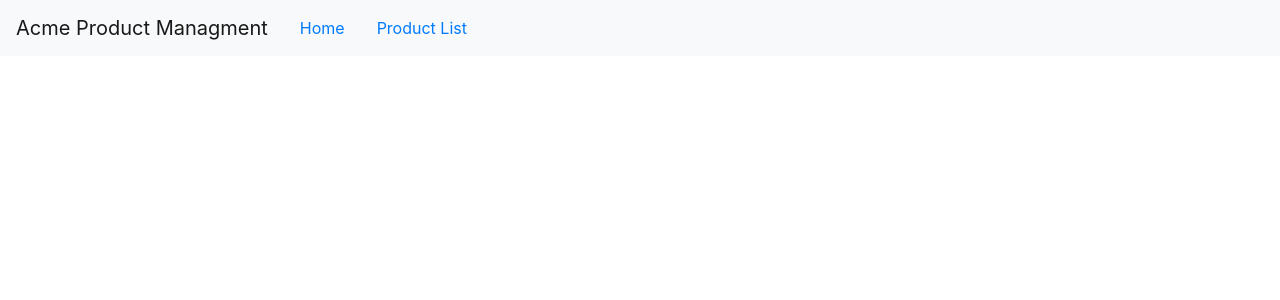
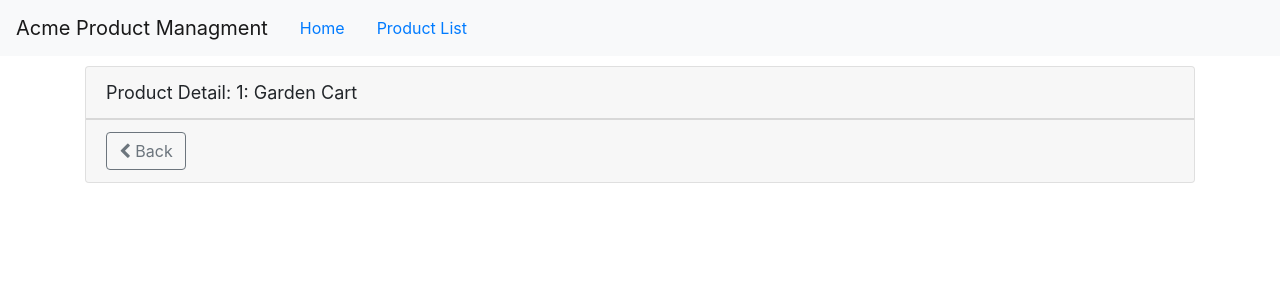
Before and after one commit to jasarsoft/angular-gs, an Angular app: page /products/1 in a window 1280 px wide. Shown: the top 300 px of the page. Built offline with nearby package versions, Linux system fonts and the light colour scheme.

Commit message:
activating a route with code

```diff
--- a/src/app/products/product-detail.component.html
+++ b/src/app/products/product-detail.component.html
@@ -2,4 +2,11 @@
     <div class="card-header">
         {{pageTitle + ': '+ product.productName}}
     </div>
+    <div class="card-footer">
+        <button class="btn btn-outline-secondary"
+            (click)='onBack()'
+            style="width: 80px;">
+        <i class="fa fa-chevron-left"></i> Back
+        </button>
+    </div>
 </div>
--- a/src/app/products/product-detail.component.ts
+++ b/src/app/products/product-detail.component.ts
@@ -1,5 +1,6 @@
 import { Component, OnInit } from '@angular/core';
 import { IProduct } from './product';
+import { ActivatedRoute, Router } from '@angular/router';
 
 @Component({
   selector: 'pm-product-detail',
@@ -10,9 +11,25 @@
     pageTitle: string = 'Product Detail';
     product: IProduct;
 
-  constructor() { }
+  constructor(private activatedRoute: ActivatedRoute,
+              private router: Router) { }
 
   ngOnInit() {
+      let id = +this.activatedRoute.snapshot.paramMap.get("id");
+      this.pageTitle += `: ${id}`;
+      this.product = {
+        'productId': 2,
+        'productName': "Garden Cart",
+        "productCode": "GDN-0023",
+        'releaseDate': "March 18, 2019",
+        'description': "15 gallon capacity rolling garden cart",
+        'price': 32.99,
+        'starRating': 4.2,
+        'imageUrl': "assets/images/garden_cart.png"
+      }
   }
 
+  onBack(): void {
+      this.router.navigate(['/products']);
+  }
 }
--- a/src/app/products/product-list.component.html
+++ b/src/app/products/product-list.component.html
@@ -42,7 +42,9 @@
                             [style.width.px]='imageWidth'
                             [style.margin.px]='imageMargin'>
                    </td>
-                   <td> {{ product.productName }} </td>
+                   <td> <a [routerLink]="['/products', product.productId]">
+                    {{ product.productName }}
+                   </a> </td>
                    <td> {{ product.productCode | lowercase | convertToSpaces: '-' }} </td>
                    <td> {{ product.releaseDate }} </td>
                    <td> {{ product.price | currency:'USD':'symbol':'1.2-2' }} </td>
```
